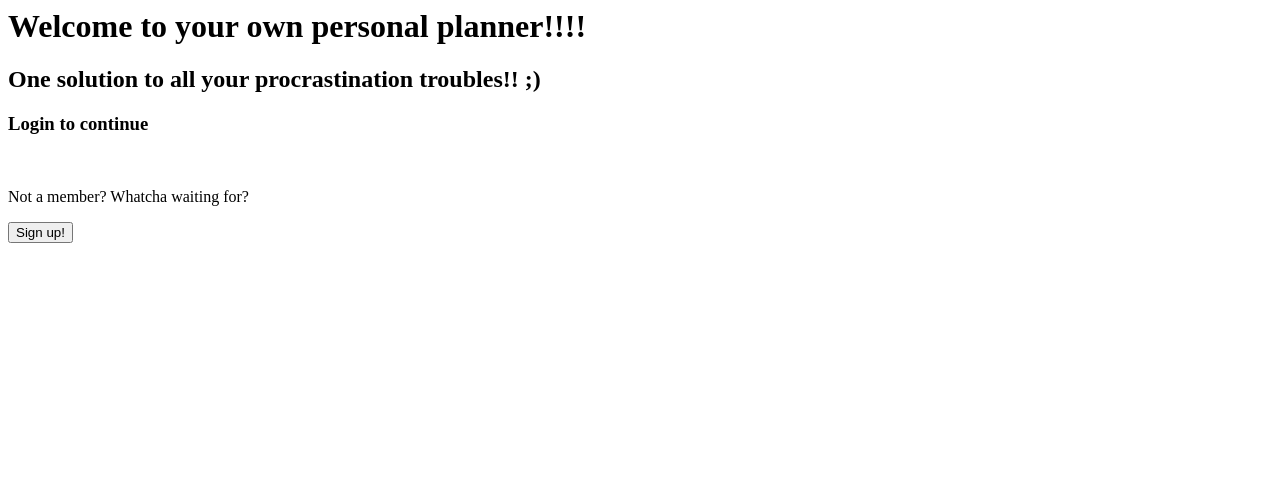
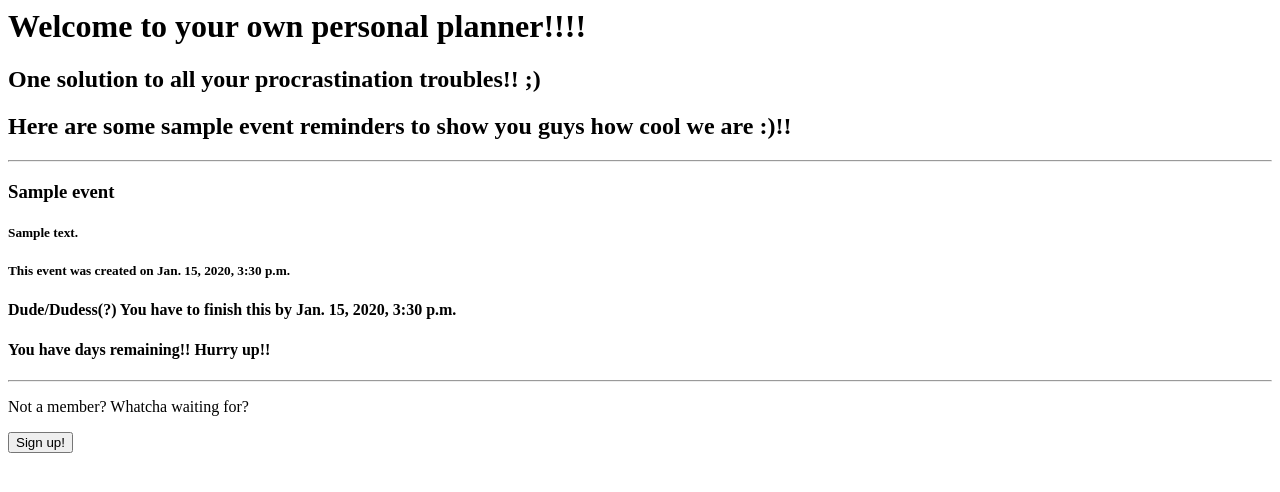
Before and after one commit to ShubhangiSk/Planner-Website, a Django app: page / in a window 1280 px wide. Shown: the top 492 px of the page. Run offline with Django 3.2, Linux system fonts and the light colour scheme; tables that the repository leaves empty hold one stand-in row (values such as "Sample post").

Commit message:
Modified templates to display events from database

```diff
--- a/planner/models.py
+++ b/planner/models.py
@@ -7,7 +7,7 @@ class Event(models.Model):
     username=models.ForeignKey('auth.User')
     eventname=models.CharField(max_length=500)
     description=models.TextField()
-    created_date=models.DateTimeField(blank=True,null=True)
+    created_date=models.DateTimeField(default=timezone.now)
     starting_date=models.DateTimeField(default=timezone.now)
     deadline_date=models.DateTimeField(blank=True,null=True)
 
--- a/planner/templates/planner/login_page.html
+++ b/planner/templates/planner/login_page.html
@@ -8,8 +8,21 @@
 <h2>One solution to all your procrastination troubles!! ;) </h2>
 </div>
 <div>
-<h3>Login to continue</h3>
-<br/>
+<h2>Here are some sample event reminders to show you guys how cool we are :)!!</h2>
+<hr>
+{% for event in events %}
+		<div>
+		<h3>{{event.eventname}}</h3>
+		<h5>{{event.description}}</h4>
+		<h5>This event was created on {{event.created_date}}</h4>
+		<h4>Dude/Dudess(?) You have to finish this by {{event.deadline_date}}</h6>
+		<h4> You have  days remaining!! Hurry up!! </h4>
+
+		</div>
+		<hr>
+{% endfor %}
+</div>
+<div>
 <p> Not a member? Whatcha waiting for?</p>
 <button>Sign up!</button>
 </div>
--- a/planner/views.py
+++ b/planner/views.py
@@ -1,5 +1,6 @@
 from django.shortcuts import render
-
+from .models import Event
 # Create your views here.
 def login_page(request):
-    return render(request, 'planner/login_page.html', {})
+    events=Event.objects.all()
+    return render(request, 'planner/login_page.html', {'events':events})
```
